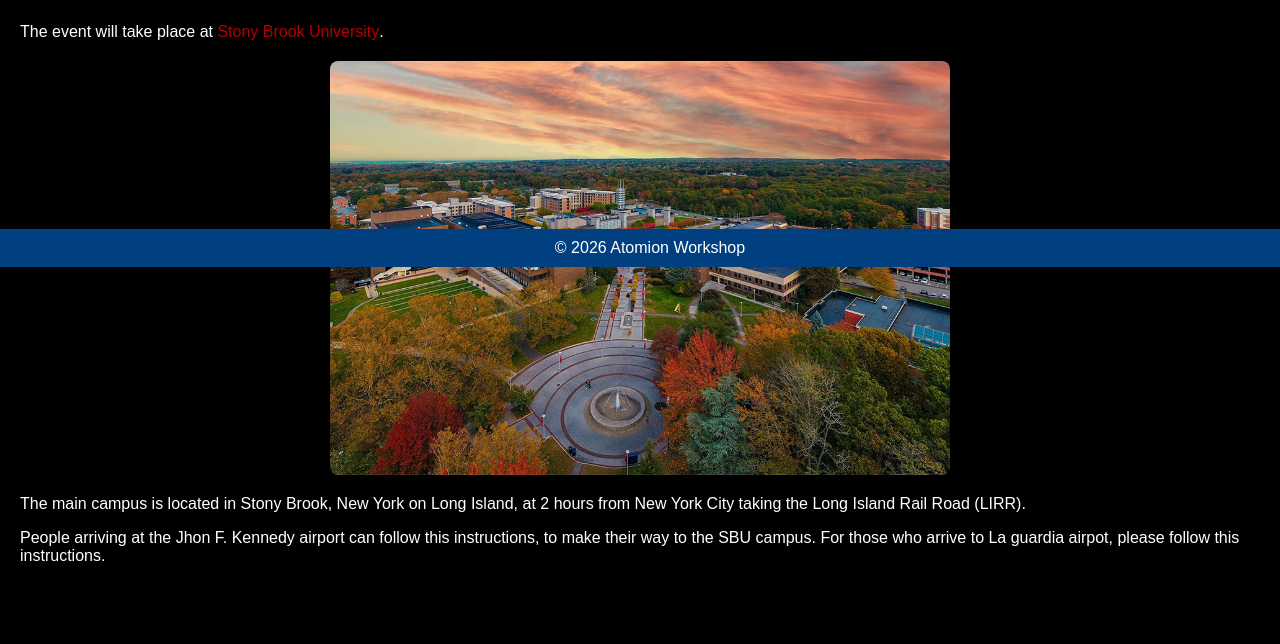
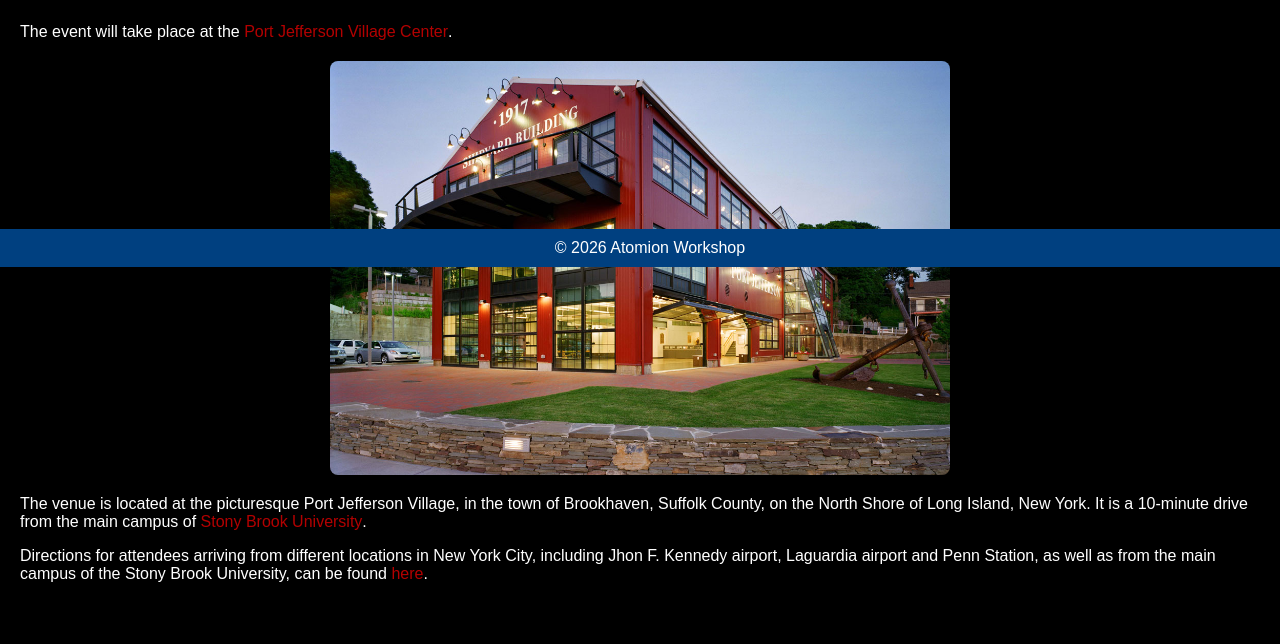
Before and after one commit to atomion2026/atomion2026.github.io, a website: page atomion.html in a window 1280 px wide. Shown: the part 533-1177 px from the top of the page. Drawn offline with Linux system fonts and the light colour scheme.

Commit message:
Changes in location, date and directions

```diff
--- a/atomion.html
+++ b/atomion.html
@@ -31,21 +31,24 @@
     <section id="location">
         <h2>Location</h2>
         <p>
-            The event will take place at
-            <a href="https://www.stonybrook.edu" target="_blank">Stony Brook University</a>.
+            The event will take place at the
+            <a href="https://www.portjeffny.gov/227/Village-Center" target="_blank">Port Jefferson Village Center</a>.
         </p>
-        <img src="fall-2023-sunset.jpg" alt="Stony Brook University" class="location-img">
+        <img src="Portjeff.jpg" alt="Portjeff" class="location-img">
         <p>
-            The main campus is located in Stony Brook, New York on Long Island, at 2 hours from New York City taking the Long Island Rail Road (LIRR).
+            The venue is located at the picturesque Port Jefferson Village, in the town of Brookhaven, Suffolk County, on the North Shore of Long Island, New York.
+            It is a 10-minute drive from the main campus of
+            <a href="https://stonybrook.edu" target="_blank">Stony Brook University</a>.
         </p>
           <p>
-            People arriving at the Jhon F. Kennedy airport can follow this instructions, to make their way to the SBU campus. For those who arrive to La guardia
-            airpot, please follow this instructions.
+            Directions for attendees arriving from different locations in New York City, including Jhon F. Kennedy airport, Laguardia airport and Penn Station, as
+            well as from the main campus of the Stony Brook University, can be found
+            <a href="directions.pdf" download>here</a>.
         </p>
     </section>
     <section id="schedule">
         <h2>Schedule</h2>
-        <p>Date: To be defined</p>
+        <p>Date: June 8-10th </p>
         <p>The detailed schedule will be updated soon.</p>
     </section>
 
@@ -69,11 +72,9 @@
         <tr><td> . Jonathan Smucker</td><td>(Naval Research Lab.)</td></tr>
         <tr><td> . Pannos Giannakeas</td><td>(Max Planck Institute of Complex Systems)</td></tr>
         <tr><td> . Shaham Roy </td><td>(Harvard University)</td></tr>
+        <tr><td> . Boergue Hemmerling </td><td>(UC Irving)</td></tr>
         <tr><td> . Claudia Galantini </td><td>(Eindhoven University of Technology)</td></tr>
         <tr><td> . Saajid Chowdhury </td><td>(Stony Brook University)</td></tr>
-
-
-
       </table>
     </section>
 
--- a/styles.css
+++ b/styles.css
@@ -25,7 +25,7 @@ header h1 {
  */
 
  .hero-header {
-     background-image: url("ATOMION_2026 LOGO.png"); /* <-- use your image name */
+     background-image: url("ATOMION_2026LOGO.png"); /* <-- use your image name */
      background-size: cover;
      background-position: center;
      height: 250px;
```
Also changed, not shown: ATOMION 2026 LOGO 2.png (added), ATOMION_2026 LOGO.png (deleted), Atom-ion_flyer/Version1.jpg (added), PortJeff.jpg (added), lOGO.png (added), wang.jpeg (deleted), 3 other files.
